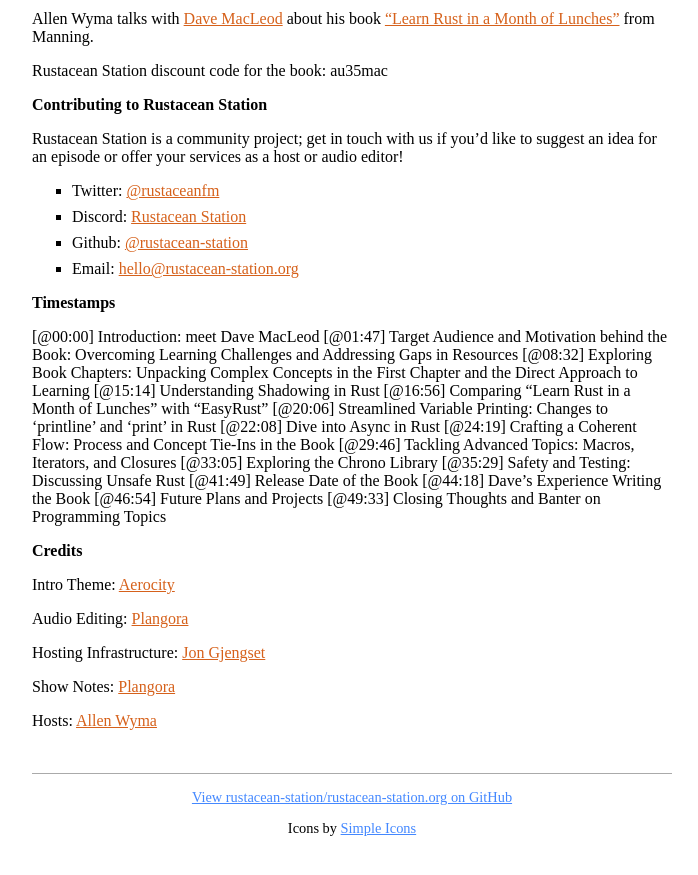
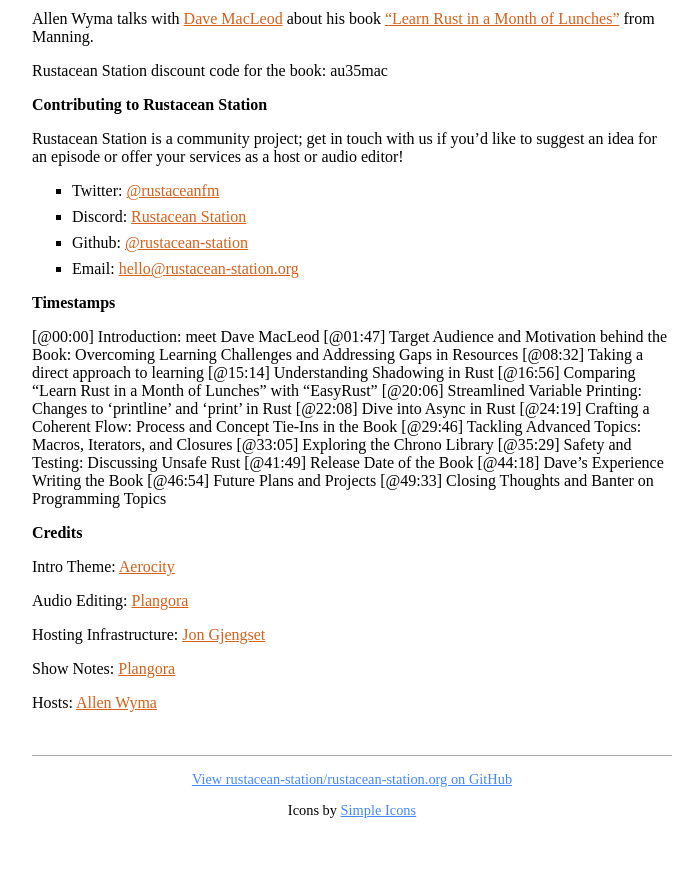
Before and after one commit to rustacean-station/rustacean-station.org, a Jekyll site: the page built from _episodes/interviews/2023-09-29-dave-macleod.md, in a window 1280 px wide and 900 px high, scrolled down 690 px. Shown: the top 875 px of the window, without its empty margins (288-986 px from the left). Built offline with Jekyll 4.4.1, drawn with Linux system fonts in a browser that asks for light colours.

Commit message:
Update _episodes/interviews/2023-09-29-dave-macleod.md
Co-authored-by: Jon Gjengset <jon@thesquareplanet.com>

```diff
--- a/_episodes/interviews/2023-09-29-dave-macleod.md
+++ b/_episodes/interviews/2023-09-29-dave-macleod.md
@@ -23,7 +23,7 @@
 ## Timestamps
 [@00:00] Introduction: meet Dave MacLeod
 [@01:47] Target Audience and Motivation behind the Book: Overcoming Learning Challenges and Addressing Gaps in Resources
-[@08:32] Exploring Book Chapters: Unpacking Complex Concepts in the First Chapter and the Direct Approach to Learning
+[@08:32] Taking a direct approach to learning
 [@15:14] Understanding Shadowing in Rust
 [@16:56] Comparing "Learn Rust in a Month of Lunches" with "EasyRust"
 [@20:06] Streamlined Variable Printing: Changes to 'printline' and 'print' in Rust
```
